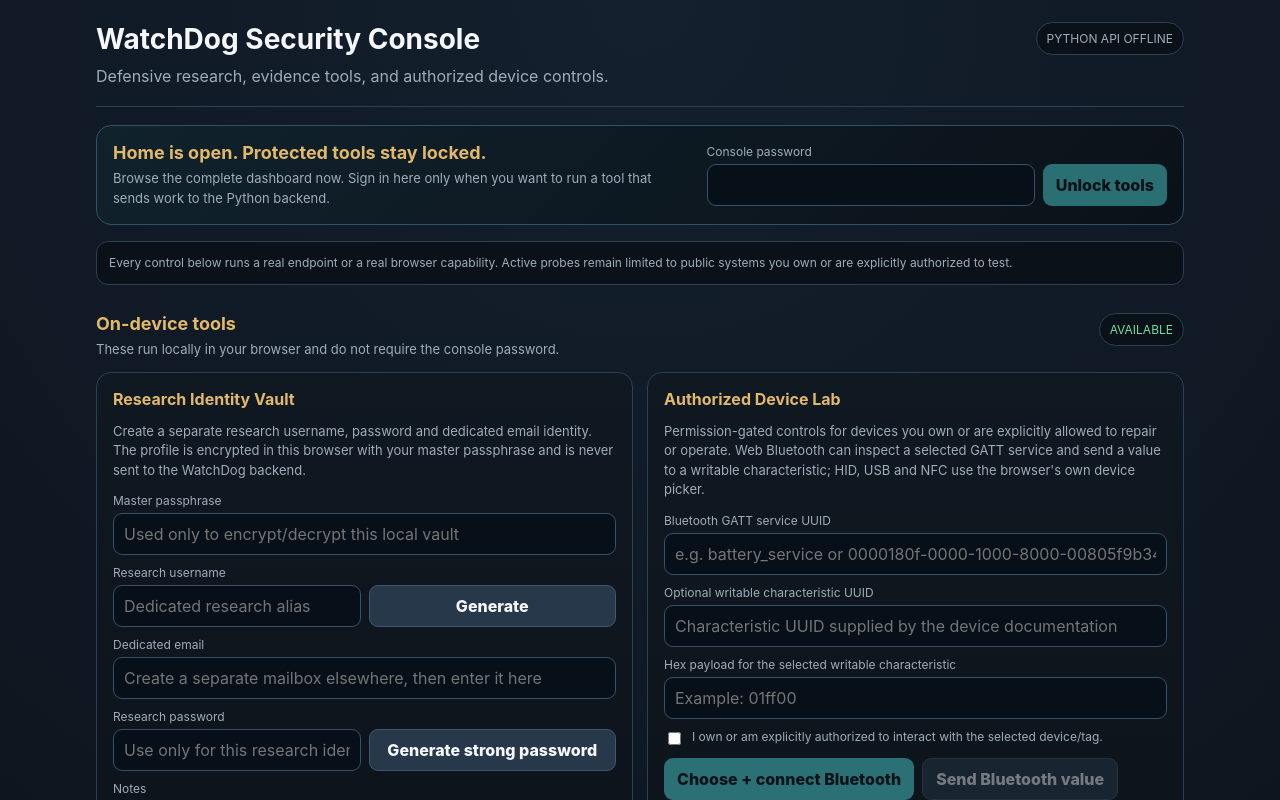
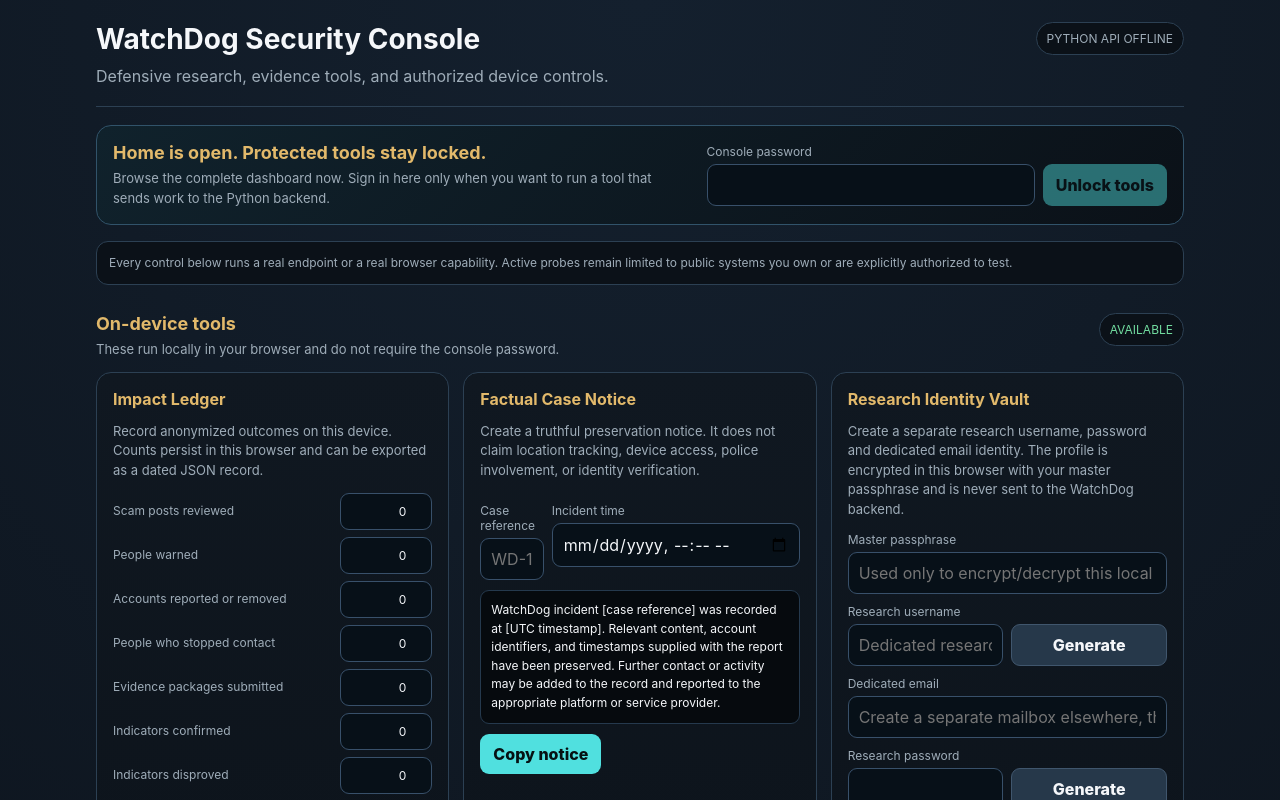
Before and after one commit to Steinhauer761/gpt6WatchDog, a Next.js app in the folder frontend/: page / in a window 1280 px wide. Shown: the top 800 px of the page. Built offline with nearby package versions, Linux system fonts and the light colour scheme; no server answers.

Commit message:
Add WatchDog impact ledger and factual case notices (#16)
Add an on-device anonymized impact ledger, dated JSON exports, and a factual case-notice generator.

```diff
--- /dev/null
+++ b/frontend/app/impact.css
@@ -0,0 +1,33 @@
+.impact-metrics {
+  display: grid;
+  gap: 7px;
+  margin-top: 12px;
+}
+
+.impact-metrics label {
+  display: grid;
+  grid-template-columns: minmax(0, 1fr) 92px;
+  gap: 10px;
+  align-items: center;
+  margin: 0;
+}
+
+.impact-metrics label span {
+  color: var(--muted);
+  font-size: 12px;
+  line-height: 1.35;
+}
+
+.impact-metrics input {
+  text-align: right;
+}
+
+.privacy-note {
+  margin: 10px 0 0 !important;
+  font-size: 11px !important;
+}
+
+.notice-output {
+  font-family: inherit;
+  line-height: 1.55;
+}
--- a/frontend/app/page.tsx
+++ b/frontend/app/page.tsx
@@ -1,7 +1,10 @@
 "use client";
+
+import "./impact.css";
 
 import { FormEvent, useEffect, useState } from "react";
 import DeviceLab from "../components/DeviceLab";
+import ImpactLedger from "../components/ImpactLedger";
 import MediaInspector from "../components/MediaInspector";
 import ResearchConsole from "../components/ResearchConsole";
 import ResearchIdentityVault from "../components/ResearchIdentityVault";
@@ -117,6 +120,7 @@ export default function Home() {
       <span className="status ok">AVAILABLE</span>
     </div>
     <div className="grid public-grid">
+      <ImpactLedger />
       <ResearchIdentityVault />
       <DeviceLab />
     </div>
--- /dev/null
+++ b/frontend/components/ImpactLedger.tsx
@@ -0,0 +1,99 @@
+"use client";
+
+import { useEffect, useMemo, useState } from "react";
+
+type Metrics = {
+  scamPostsReviewed: number;
+  peopleWarned: number;
+  accountsReported: number;
+  peopleDisengaged: number;
+  evidencePackages: number;
+  confirmedIndicators: number;
+  disprovedIndicators: number;
+};
+
+const EMPTY_METRICS: Metrics = { scamPostsReviewed: 0, peopleWarned: 0, accountsReported: 0, peopleDisengaged: 0, evidencePackages: 0, confirmedIndicators: 0, disprovedIndicators: 0 };
+const METRIC_LABELS: Array<[keyof Metrics, string]> = [
+  ["scamPostsReviewed", "Scam posts reviewed"],
+  ["peopleWarned", "People warned"],
+  ["accountsReported", "Accounts reported or removed"],
+  ["peopleDisengaged", "People who stopped contact"],
+  ["evidencePackages", "Evidence packages submitted"],
+  ["confirmedIndicators", "Indicators confirmed"],
+  ["disprovedIndicators", "Indicators disproved"],
+];
+const STORAGE_KEY = "watchdogImpactLedgerV1";
+
+function safeCount(value: unknown) {
+  const parsed = Number(value);
+  return Number.isFinite(parsed) && parsed >= 0 ? Math.floor(parsed) : 0;
+}
+
+export default function ImpactLedger() {
+  const [metrics, setMetrics] = useState<Metrics>(EMPTY_METRICS);
+  const [caseId, setCaseId] = useState("");
+  const [incidentTime, setIncidentTime] = useState("");
+  const [copied, setCopied] = useState(false);
+  const [loaded, setLoaded] = useState(false);
+
+  useEffect(() => {
+    try {
+      const saved = JSON.parse(localStorage.getItem(STORAGE_KEY) || "null");
+      if (saved && typeof saved === "object") setMetrics(Object.fromEntries(METRIC_LABELS.map(([key]) => [key, safeCount(saved[key])])) as Metrics);
+    } catch { /* Ignore a corrupt local value and start with a clean ledger. */ }
+    setLoaded(true);
+  }, []);
+
+  useEffect(() => {
+    if (loaded) localStorage.setItem(STORAGE_KEY, JSON.stringify(metrics));
+  }, [loaded, metrics]);
+
+  const notice = useMemo(() => {
+    const reference = caseId.trim() || "[case reference]";
+    const timestamp = incidentTime ? new Date(incidentTime).toISOString() : "[UTC timestamp]";
+    return `WatchDog incident ${reference} was recorded at ${timestamp}. Relevant content, account identifiers, and timestamps supplied with the report have been preserved. Further contact or activity may be added to the record and reported to the appropriate platform or service provider.`;
+  }, [caseId, incidentTime]);
+
+  function updateMetric(key: keyof Metrics, value: string) {
+    setMetrics(current => ({ ...current, [key]: safeCount(value) }));
+  }
+
+  async function copyNotice() {
+    await navigator.clipboard.writeText(notice);
+    setCopied(true);
+    window.setTimeout(() => setCopied(false), 1600);
+  }
+
+  function exportLedger() {
+    const payload = { schema: "watchdog-impact-ledger/v1", exportedAt: new Date().toISOString(), metrics };
+    const blob = new Blob([JSON.stringify(payload, null, 2)], { type: "application/json" });
+    const url = URL.createObjectURL(blob);
+    const link = document.createElement("a");
+    link.href = url;
+    link.download = `watchdog-impact-${new Date().toISOString().slice(0, 10)}.json`;
+    link.click();
+    URL.revokeObjectURL(url);
+  }
+
+  return <>
+    <section className="card impact-card">
+      <h2>Impact Ledger</h2>
+      <p>Record anonymized outcomes on this device. Counts persist in this browser and can be exported as a dated JSON record.</p>
+      <div className="impact-metrics">
+        {METRIC_LABELS.map(([key, label]) => <label key={key}><span>{label}</span><input type="number" min="0" step="1" inputMode="numeric" value={metrics[key]} onChange={event => updateMetric(key, event.target.value)} /></label>)}
+      </div>
+      <div className="actions"><button onClick={exportLedger}>Export ledger</button></div>
+      <p className="privacy-note">Use totals only. Do not enter victim names or private identifiers here.</p>
+    </section>
+    <section className="card">
+      <h2>Factual Case Notice</h2>
+      <p>Create a truthful preservation notice. It does not claim location tracking, device access, police involvement, or identity verification.</p>
+      <div className="row">
+        <div><label htmlFor="case-id">Case reference</label><input id="case-id" value={caseId} onChange={event => setCaseId(event.target.value)} placeholder="WD-1042" /></div>
+        <div><label htmlFor="incident-time">Incident time</label><input id="incident-time" type="datetime-local" value={incidentTime} onChange={event => setIncidentTime(event.target.value)} /></div>
+      </div>
+      <div className="output notice-output">{notice}</div>
+      <div className="actions"><button onClick={copyNotice}>{copied ? "Copied" : "Copy notice"}</button></div>
+    </section>
+  </>;
+}
```
